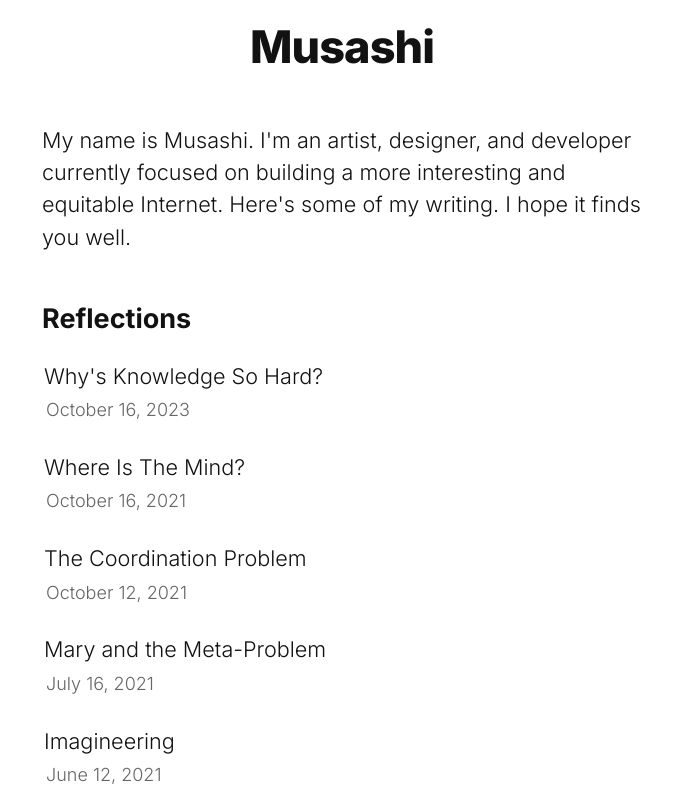
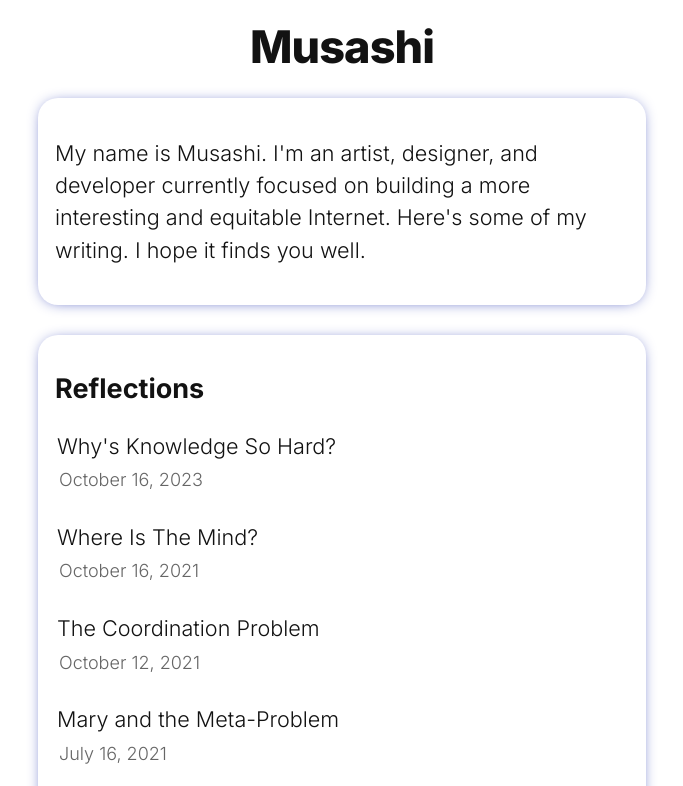
Before and after one commit to nathanmcniece1/musashi-blog, a Next.js app: page / in a window 1280 px wide. Shown: the part 204-990 px from the top of the page, without its empty margins (298-981 px from the left). Built offline with nearby package versions, Linux system fonts and the light colour scheme.

Commit message:
new comit

```diff
--- a/pages/index.js
+++ b/pages/index.js
@@ -29,10 +29,10 @@ export default function Home({ allPostsData }) {
         <link href="https://fonts.googleapis.com/css2?family=Roboto+Mono:ital,wght@0,100;0,200;0,300;0,400;0,500;0,600;0,700;1,100;1,200;1,300;1,400;1,500;1,600;1,700&display=swap" rel="stylesheet"></link>
 
       </Head>
-      <section className={utilStyles.headingMd}>
+      <section className={`${utilStyles.headingMd} ${utilStyles.border}`}>
         <p>My name is Musashi. I'm an artist, designer, and developer currently focused on building a more interesting and equitable Internet. Here's some of my writing. I hope it finds you well.</p>
       </section>
-      <section className={`${utilStyles.headingMd} ${utilStyles.padding1px}`}>
+      <section className={`${utilStyles.headingMd} ${utilStyles.padding1px} ${utilStyles.border}`}>
         <h2 className={utilStyles.headingLg}>Reflections</h2>
         <ul className={utilStyles.list}>
           {allPostsData.map(({ id, date, title }) => (
--- a/posts/on-knowledge.md
+++ b/posts/on-knowledge.md
@@ -4,7 +4,7 @@ date: "2023-10-16"
 category: "Philosophy"
 ---
 
-More than two millennia has passed since Plato’s Theaetetus, the seminal work of epistemology, and yet the problem of knowledge remains precisely thus: a problem. Since antiquity, we’ve largely failed to make any real objective progress - as measured in terms of convergence on a single answer - towards resolving the philosophical problem of knowledge. The natural question to ask, it seems, is Why? Why, that is, the problem of knowledge is at all a problem (let alone such a problem). Since the fundamental nature of knowledge appears to be impenetrable, at least by human reason, perhaps we ought to limit our epistemological inquiry to more modest questions. For while it seems highly possible that we shall never come to grips with knowledge, in the ultimate sense, perhaps we might console ourselves - if not fully - by coming to grips with why. More ambitiously, perhaps in attempting to ascertain why knowledge is so hard to pin down, philosophically, we might accidentally clarify the issue. That way, at some distant point in the future, our descendants - much more intelligent apes, one hopes, than we - might happen to resolve the dilemma once and for all. Let this, then, be the intention of this here inquiry: to better understand why we don’t know what we don’t know. To know, if it’s indeed possible, why we don’t know how we know.
+More than two millennia has passed since Plato’s Theaetetus, the West's seminal work of epistemology, and yet the problem of knowledge remains precisely thus: a problem. Since antiquity, we’ve largely failed to make any real objective progress - as measured in terms of convergence on a single answer - towards resolving the philosophical problem of knowledge. The natural question to ask, it seems, is Why? Why, that is, the problem of knowledge is at all a problem (let alone such a problem). Since the fundamental nature of knowledge appears to be impenetrable, at least by human reason, perhaps we ought to limit our epistemological inquiry to more modest questions. For while it seems highly possible that we shall never come to grips with knowledge, in the ultimate sense, perhaps we might console ourselves - if not fully - by coming to grips with why. More ambitiously, perhaps in attempting to ascertain why knowledge is so hard to pin down, philosophically, we might accidentally clarify the issue. That way, at some distant point in the future, our descendants - much more intelligent apes, one hopes, than we - might happen to resolve the dilemma once and for all. Let this, then, be the intention of this here inquiry: to better understand why we don’t know what we don’t know. To know, if it’s indeed possible, why we don’t know how we know.
 
 Philosophy, at least among laypeople, has a reputation for taking the most commonplace objects of experience and making mysteries of them. The entire field of epistemology is, among other things, a most powerful affirmation of this perception. What could be more self-evident, indeed more banal, than the fact of knowledge? Knowledge, of course, is that stuff that lives in our heads (in all of our heads, if not in equal amounts). Knowledge is how we know things. Duh. It’s what enables us to tie our shoes, predict the orbits of the planets, or recite the value of pi to 31 trillion digits. Why, then, if it’s so obvious, so evidently non-mysterious, does it so cause us to fall over ourselves in our attempt to discern its underlying Reality?
 
--- a/styles/utils.module.css
+++ b/styles/utils.module.css
@@ -62,3 +62,10 @@
   .lightText {
     color: #666;
   }
+
+  .border {
+    box-shadow: 0 1px 15px -6px rgb(24, 41, 169);
+    padding: 15px;
+    border-radius: 20px;
+    margin-bottom: 30px;
+  }
```
